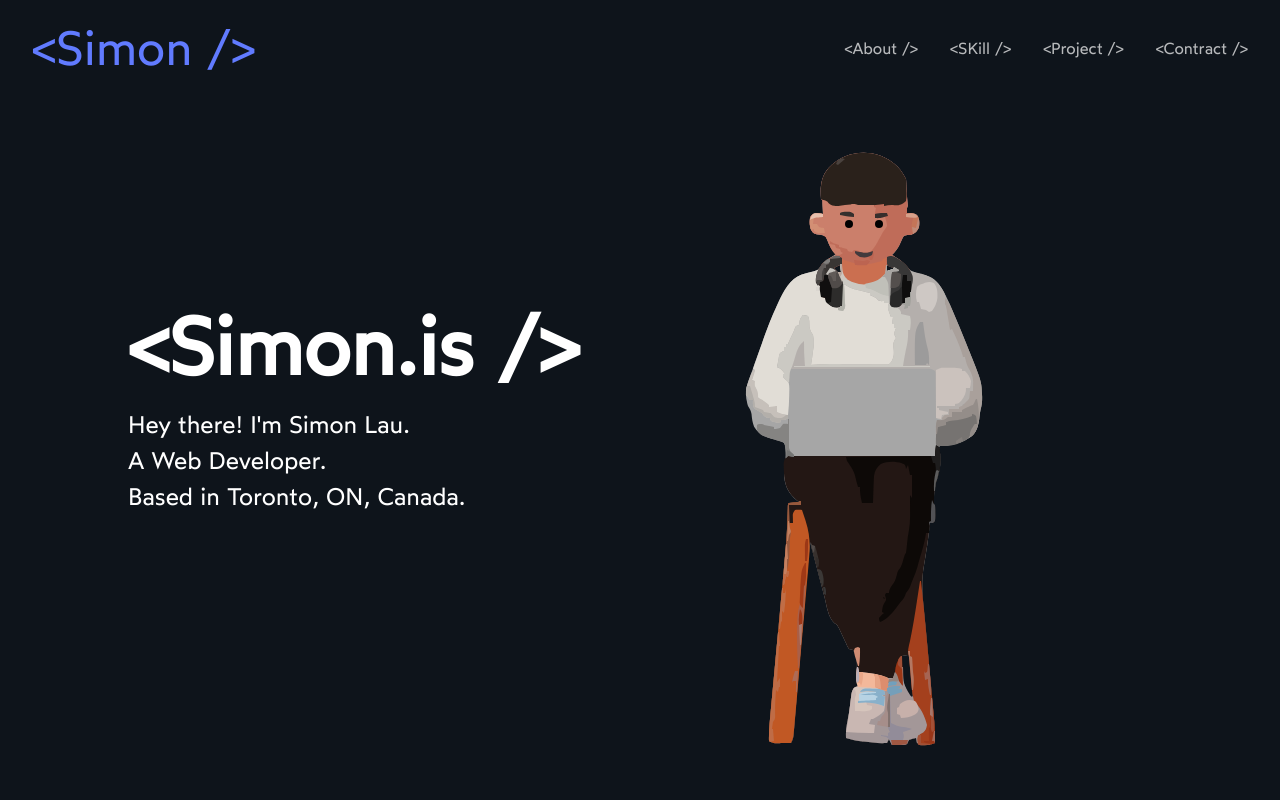
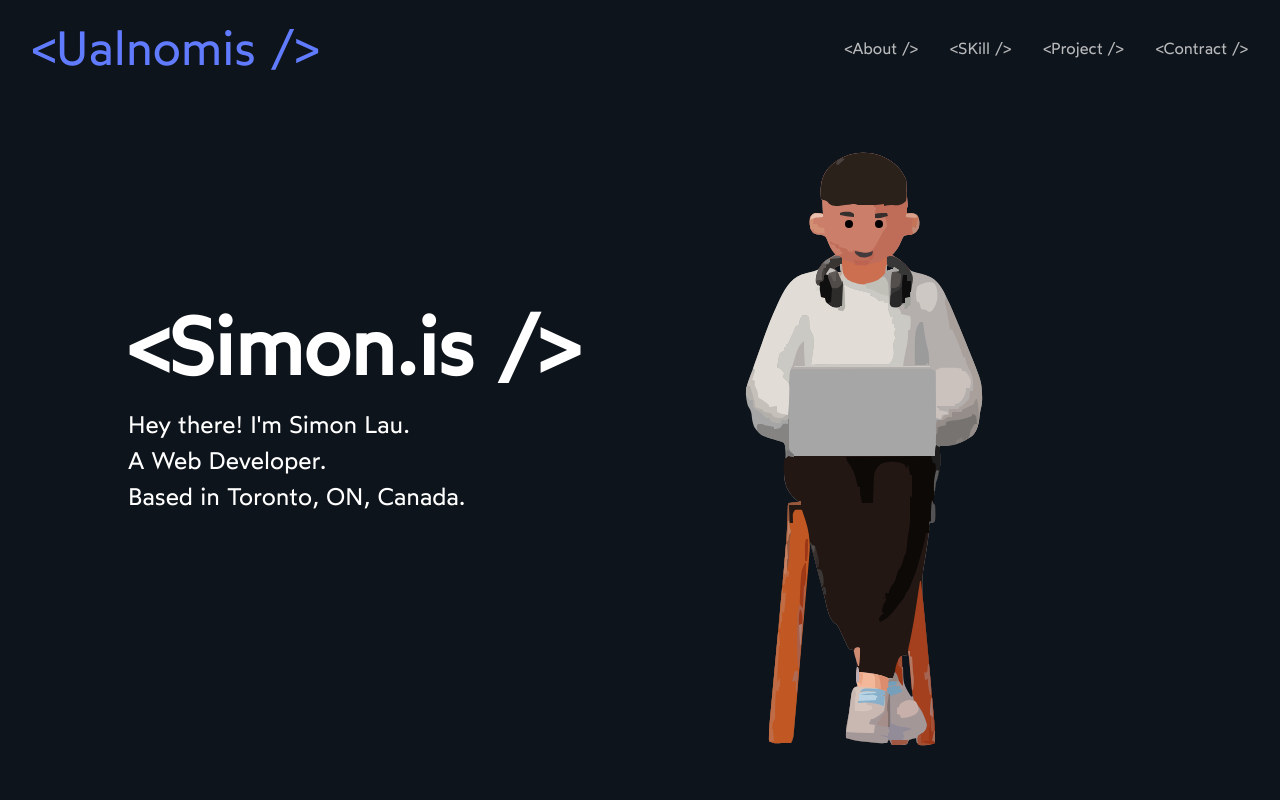
Before and after one commit to Ualnomis/portfolio, a React (Vite) app: page / in a window 1280 px wide. Shown: the top 800 px of the page. Built offline with nearby package versions, Linux system fonts and the light colour scheme; some icons are missing.

Commit message:
feat: logo animation

```diff
--- /dev/null
+++ b/src/components/AnimatedLogo/AnimatedLogo.tsx
@@ -0,0 +1,55 @@
+import * as React from 'react';
+import { motion, LayoutGroup } from 'framer-motion';
+import styled from 'styled-components';
+import HTMLStyleTag from '../HTMLStyleTag';
+import useTimeout from '../../hooks/use-timeout.hook';
+
+const AnimatedLogo = () => {
+  const id = React.useId();
+  const [text, setText] = React.useState<string>('SimonLau');
+  const [isAnimated, setIsAnimated] = React.useState<boolean>(false);
+
+  useTimeout(() => {
+    setText('simonlaU');
+    setIsAnimated(true);
+  }, 1500);
+
+  return (
+    <LayoutGroup>
+      <LogoWrapper>
+        <HTMLStyleTag>
+          <CharacterWrapper layout={true} $isAnimated={isAnimated}>
+            {text.split('').map((char, index) => {
+              return (
+                <motion.span
+                  aria-hidden={true}
+                  layoutId={`${id}-${index}`}
+                  key={`${id}-${index}`}
+                  layout={true}
+                >
+                  {char}
+                </motion.span>
+              );
+            })}
+          </CharacterWrapper>
+        </HTMLStyleTag>
+      </LogoWrapper>
+    </LayoutGroup>
+  );
+};
+
+const CharacterWrapper = styled(motion.div)<{ $isAnimated: boolean }>`
+  display: inline-flex;
+  flex-direction: ${(props) => {
+    return props.$isAnimated ? 'row-reverse' : 'row';
+  }};
+`;
+
+const LogoWrapper = styled.div`
+  margin-right: auto;
+  padding-right: 32px;
+  font-size: 3rem;
+  color: var(--color-primary);
+`;
+
+export default AnimatedLogo;
--- /dev/null
+++ b/src/components/AnimatedLogo/index.ts
@@ -0,0 +1,2 @@
+export * from './AnimatedLogo';
+export { default } from './AnimatedLogo';
--- a/src/components/MobileNavigationMenu/MobileNavigationMenu.tsx
+++ b/src/components/MobileNavigationMenu/MobileNavigationMenu.tsx
@@ -101,8 +101,8 @@ const CloseButton = styled.button`
   padding: 0;
   color: var(--color-text);
   font-size: 3rem;
-  right: 50px;
-  top: 50px;
+  right: 32px;
+  top: 24px;
   opacity: 0.7;
   cursor: pointer;
 
--- a/src/components/NavBar/NavBar.tsx
+++ b/src/components/NavBar/NavBar.tsx
@@ -1,11 +1,11 @@
 import React from 'react';
 import styled from 'styled-components';
-import HTMLStyleTag from '../HTMLStyleTag';
 import { HEADER_HEIGHT, QUERIES } from '../../constants';
 import MobileNavigationMenu from '../MobileNavigationMenu';
 import DesktopNavigationMenu from '../DesktopNavigationMenu';
 import * as VisuallyHidden from '@radix-ui/react-visually-hidden';
 import { Icon } from '@iconify/react';
+import AnimatedLogo from '../AnimatedLogo';
 
 const NavBar = () => {
   const [isMenuOpen, setIsMenuOpen] = React.useState<boolean>(false);
@@ -16,9 +16,7 @@ const NavBar = () => {
 
   return (
     <Wrapper>
-      <Logo>
-        <HTMLStyleTag>Simon</HTMLStyleTag>
-      </Logo>
+      <AnimatedLogo />
       <DesktopNavigationMenu />
       <MenuButton aria-expanded={isMenuOpen} onClick={toggleIsMenuOpen}>
         <Icon icon="line-md:menu" aria-hidden="true" focusable="false" />
@@ -28,13 +26,6 @@ const NavBar = () => {
     </Wrapper>
   );
 };
-
-const Logo = styled.div`
-  margin-right: auto;
-  padding-right: 32px;
-  font-size: 3rem;
-  color: var(--color-primary);
-`;
 
 const MenuButton = styled.button`
   display: none;
--- a/src/components/Skill/Skill.tsx
+++ b/src/components/Skill/Skill.tsx
@@ -61,7 +61,11 @@ const Skill = () => {
       });
     };
 
-    setTimeout(animateAndSetSkills, 1000);
+    const animationTimer = setTimeout(animateAndSetSkills, 1000);
+
+    return () => {
+      clearTimeout(animationTimer);
+    };
   }, [isUnsortedSkillWrapperRefInView]);
 
   return (
--- /dev/null
+++ b/src/hooks/use-timeout.hook.ts
@@ -0,0 +1,34 @@
+import React, { useEffect, useRef } from 'react';
+
+// Define the useTimeout function with TypeScript types
+export default function useTimeout(
+  callback: () => void, // Type the callback as a function that returns nothing
+  delay: number | null, // Type the delay as either a number or null
+): React.MutableRefObject<null | NodeJS.Timeout> {
+  const timeoutRef = useRef<NodeJS.Timeout | null>(null);
+  const savedCallback = useRef(callback);
+
+  // Update the ref when callback changes
+  useEffect(() => {
+    savedCallback.current = callback;
+  }, [callback]);
+
+  // Set and clear the timeout
+  useEffect(() => {
+    const tick = () => {
+      if (savedCallback.current) {
+        savedCallback.current();
+      }
+    };
+    if (typeof delay === 'number') {
+      timeoutRef.current = setTimeout(tick, delay);
+      return () => {
+        if (timeoutRef.current) {
+          clearTimeout(timeoutRef.current);
+        }
+      };
+    }
+  }, [delay]);
+
+  return timeoutRef;
+}
```
